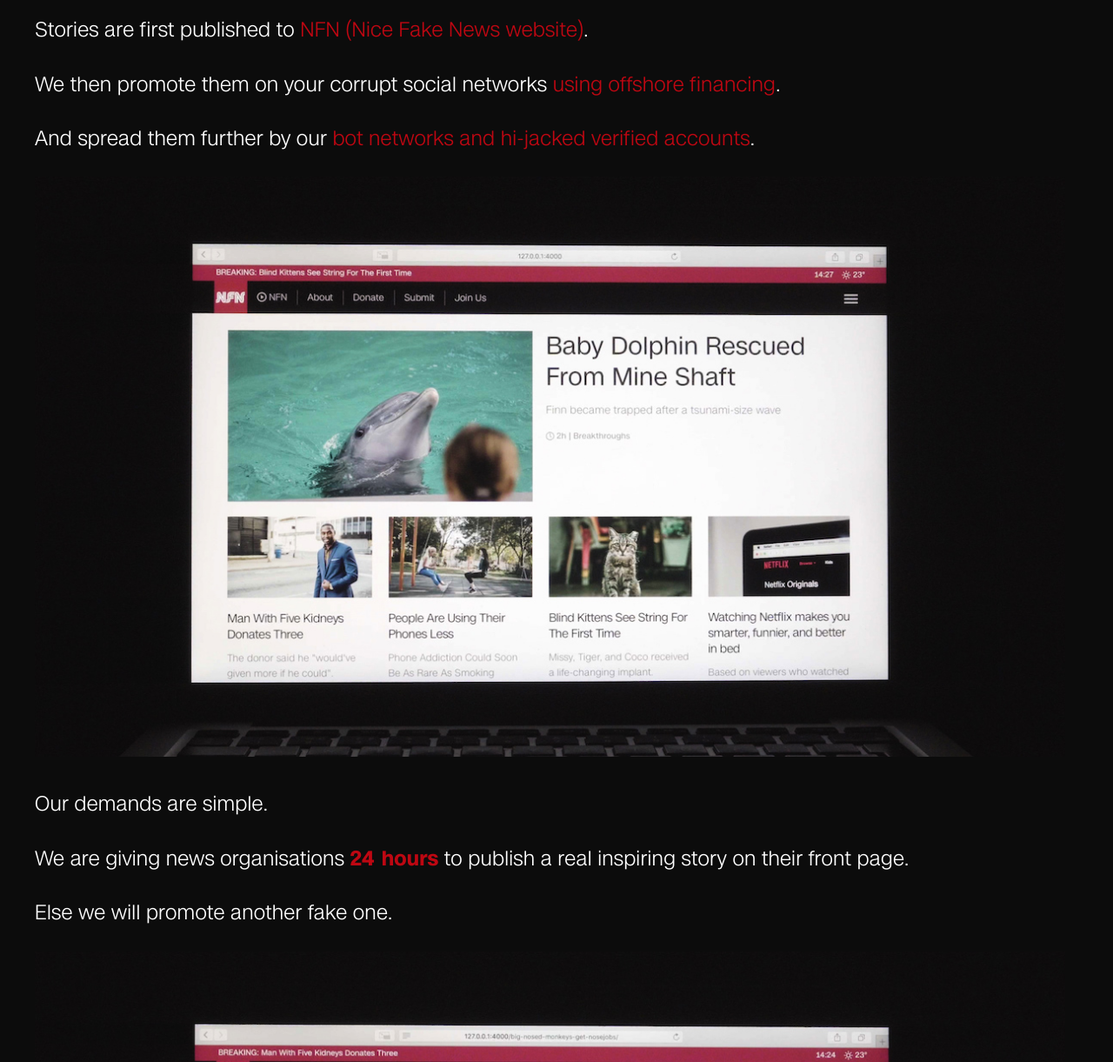
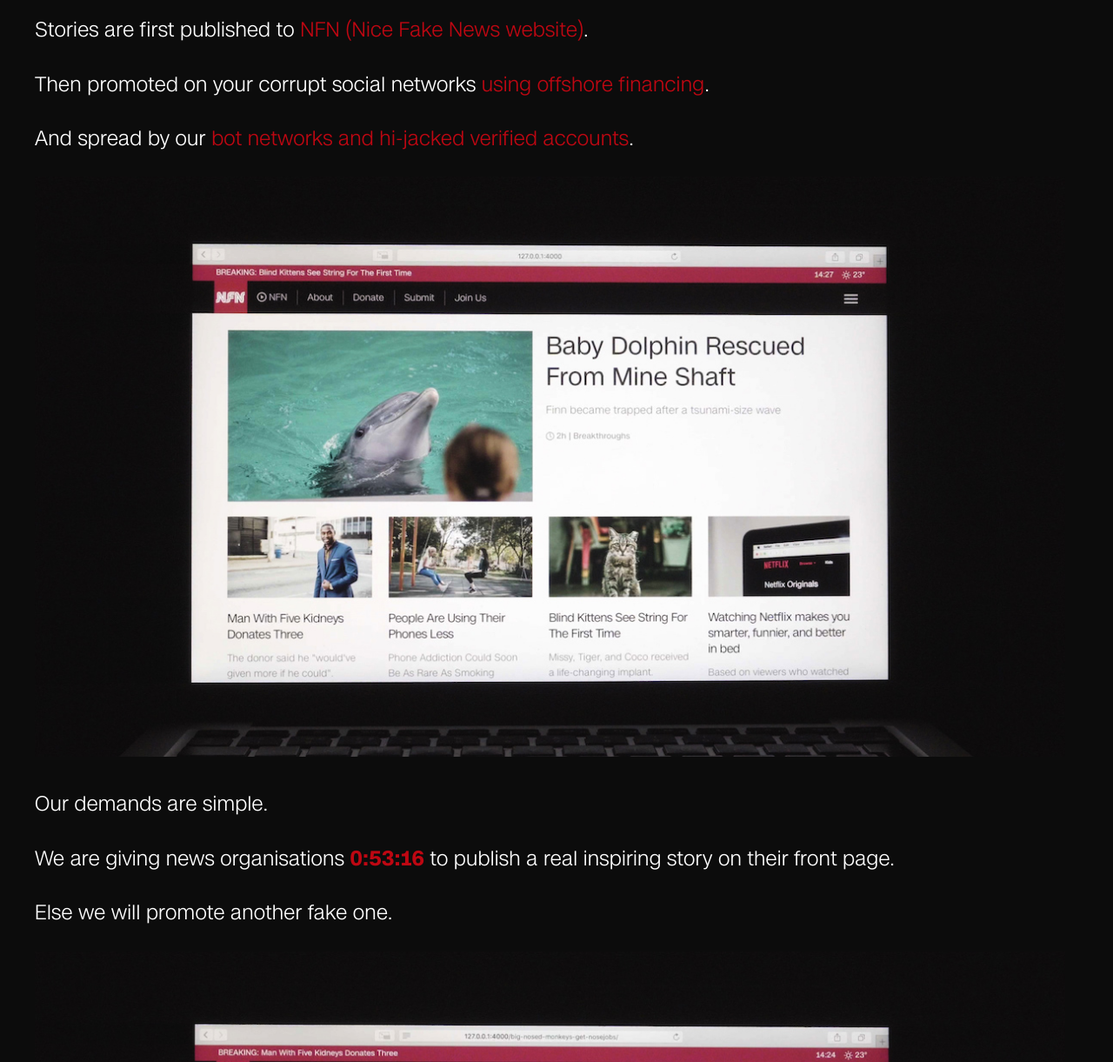
Before and after one commit to olifrost/nfn, a Jekyll site: the page built from whoarewe.md, in a window 1280 px wide and 1400 px high, scrolled down 873 px. Shown: the part 179-1400 px from the top of the window at 87% size. Built offline with Jekyll 4.4.1, drawn with Linux system fonts in a browser that asks for light colours.

```diff
--- a/whoarewe.md
+++ b/whoarewe.md
@@ -58,9 +58,9 @@ And seed them by <a style="cursor: pointer;" onclick="window.scrollTo(0, 700);">
 
 Stories are first published to [NFN (Nice Fake News website)](/).
 
-We then promote them on your corrupt social networks <a href="{{ "/donate " | relative_url }}">using offshore financing</a>.
+Then promoted on your corrupt social networks <a href="{{ "/donate " | relative_url }}">using offshore financing</a>.
 
-And spread them further by our <a href="{{ "/joinus" | relative_url }}">bot networks and hi-jacked verified accounts</a>.
+And spread by our <a href="{{ "/joinus" | relative_url }}">bot networks and hi-jacked verified accounts</a>.
 
 ![Nice Fake News](/img/NFN6.jpg)
 
```
Also changed, not shown: other parts of whoarewe.md (+1 -1 lines).
